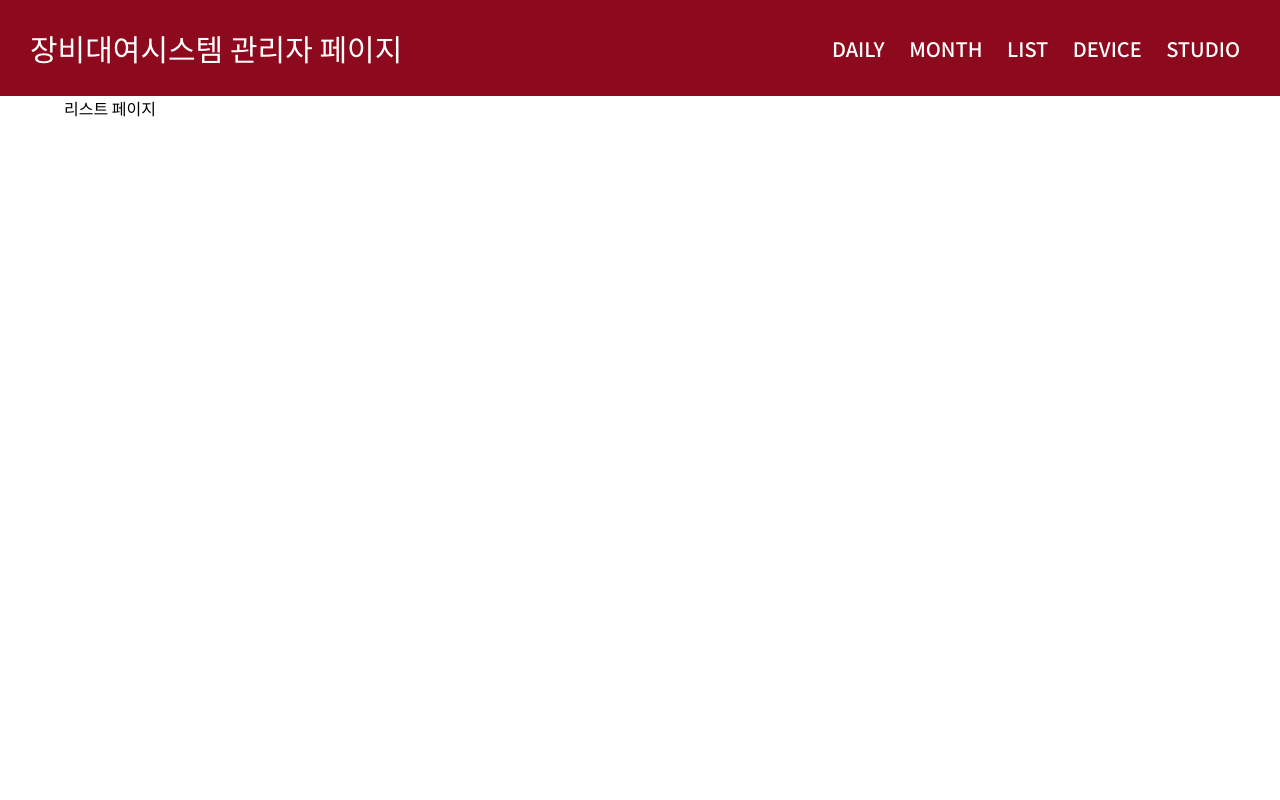
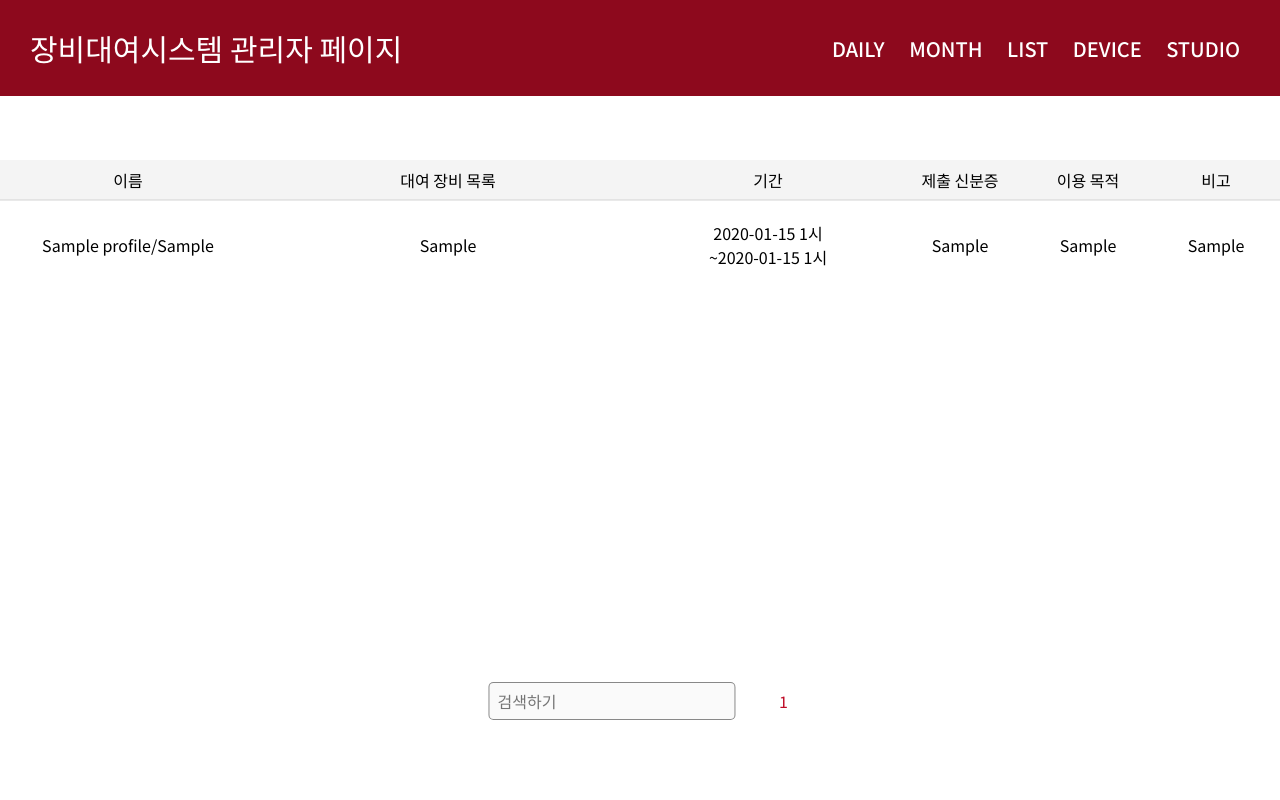
Before and after one commit to dooking/KU-MediaCenterV1, a Django app: page /adminpage/total in a window 1280 px wide. Run offline with Django 3.2, Linux system fonts and the light colour scheme; tables that the repository leaves empty hold one stand-in row (values such as "Sample post"); parts of the project's set-up code (start-up, migrations or seed data) failed here and were passed over.

Commit message:
total complete

```diff
--- /dev/null
+++ b/project/adminpage/static/total.css
@@ -0,0 +1,63 @@
+#wrapper {
+    padding: 0;
+    height: auto;
+}
+table {
+    margin-top: 5%;
+    width: 100%;
+    text-align: center;
+    border-collapse: collapse;
+    table-layout: fixed;
+    word-break: break-all;
+}
+thead {
+    border-bottom-style: solid;
+    border-bottom-color: rgba(200, 200, 200, 0.4);
+    border-bottom-width: 2px;
+    background-color: rgba(242, 242, 242, 0.8);
+}
+th {
+    padding-top: 0.6%;
+    padding-bottom: 0.6%;
+    font-weight: normal;
+}
+td {
+    padding-top: 1.5%;
+    padding-bottom: 1.5%;
+}
+.search_page {
+    margin-top: 2.5%;
+    display: flex;
+    flex-direction: row;
+    justify-content: center;
+    align-items: center;
+    position: absolute;
+    bottom: 10%;
+    left: 50%;
+    transform: translateX(-50%)
+}
+.pages {
+    display: flex;
+    flex-direction: row;
+    list-style: none;
+    font-size: 16px;
+}
+.qinput {
+    font-size: 16px;
+    background-color: rgba(242, 242, 242, 0.4);
+    border: solid 1px rgba(0, 0, 0, 0.454);
+    border-radius: 5px;
+    outline: none;
+    padding: 6px 8px 6px 8px
+}
+a {
+    color: black;
+    text-decoration: none;
+}
+#current {
+    color: #bf0c27
+}
+/* table, th, td {
+
+border: 1px solid #bcbcbc;
+} */
--- a/project/adminpage/templates/total.html
+++ b/project/adminpage/templates/total.html
@@ -3,6 +3,61 @@
 <link rel="stylesheet" href="{% static 'total.css' %}" />
 <meta name="viewport" content="width=device-width, initial-scale=1" />
 {% endblock css %} {% block content %}
-<p>리스트 페이지</p>
 
+<table>
+    <thead>
+        <tr>
+            <th colspan="2">이름</th>
+            <th colspan="3">대여 장비 목록</th>
+            <th colspan="2">기간</th>
+            <th colspan="1">제출 신분증</th>
+            <th colspan="1">이용 목적</th>
+            <th colspan="1">비고</th>
+        </tr>
+    </thead>
+    <tbody>
+        {% for borrow in borrows %}
+        <tr>
+            <td colspan="2">{{ borrow.username}}</td>
+            <td colspan="3">{{ borrow.equipment }}</td>
+            <td colspan="2">{{ borrow.fromDate }} {{ borrow.fromDateTime }}시 <br>
+                ~{{ borrow.toDate }} {{ borrow.toDateTime }}시
+            </td>
+            <td colspan="1">{{ borrow.auth }}</td>
+            <td colspan="1">{{ borrow.purpose }}</td>
+            <td colspan="1">{{ borrow.remark }}</td>
+        </tr>
+        {% endfor %}
+    </tbody>
+</table>
+<div class="search_page">
+    <form action="" method="get">
+        <input class="qinput" type="text" name="q" value="{{ q }}" placeholder="검색하기">
+    </form>
+    <ul class="pages">
+        {% if borrows.has_previous %}
+        <li>
+            <a href="?p={{borrows.previous_page_number }}">❮&nbsp&nbsp&nbsp&nbsp</a>
+        </li>
+        {% endif %}
+        {% for i in range %}
+        {% if i > high_range or low_range > i %}
+        <!-- nothing -->
+        {% elif borrows.number == i %}
+        <li class="current_page">
+            <a id="current" href="?p={{ i }}">&nbsp{{i}}&nbsp</a>
+        </li>
+        {% else %}
+        <li>
+            <a href="?p={{ i }}">&nbsp{{i}}&nbsp</a>
+        </li>
+        {% endif %}
+        {% endfor %}
+        {% if borrows.has_next %}
+        <li>
+            <a href="?p={{borrows.next_page_number }}">&nbsp&nbsp&nbsp&nbsp❯</a>
+        </li>
+        {% endif %}
+    </ul>
+</div>
 {% endblock content %}
--- a/project/adminpage/views.py
+++ b/project/adminpage/views.py
@@ -1,6 +1,8 @@
 # from django.shortcuts import render, redirect
 from app.models import Equipment, EquipmentBorrow
 from django.shortcuts import render, redirect
+from django.db.models import Q
+from django.core.paginator import Paginator
 
 # Create your views here.
 
@@ -83,7 +85,16 @@ def main(request):
 
 def total(request):
     # 모든 대여내역 다 보여주면 됨
-    return render(request, "total.html")
+    borrows_all = EquipmentBorrow.objects.all()
+
+    q = request.GET.get('q', '')
+    if q:
+        borrows_all = borrows_all.filter(Q(username__name__icontains=q)|Q(username__major__icontains=q)|Q(equipment__icontains=q)|Q(fromDate__icontains=q)|Q(toDate__icontains=q)|Q(purpose__icontains=q)|Q(auth__icontains=q)|Q(remark__icontains=q))
+    page = int(request.GET.get('p', 1))
+    paginator = Paginator(borrows_all, 5)
+    borrows = paginator.get_page(page)
+
+    return render(request, "total.html", {"borrows":borrows, "range":range(1, borrows.paginator.num_pages+1), "low_range":borrows.number-2, "high_range":borrows.number+2})
 
 
 def equipment(request):
```
Also changed, not shown: 1 other file.
